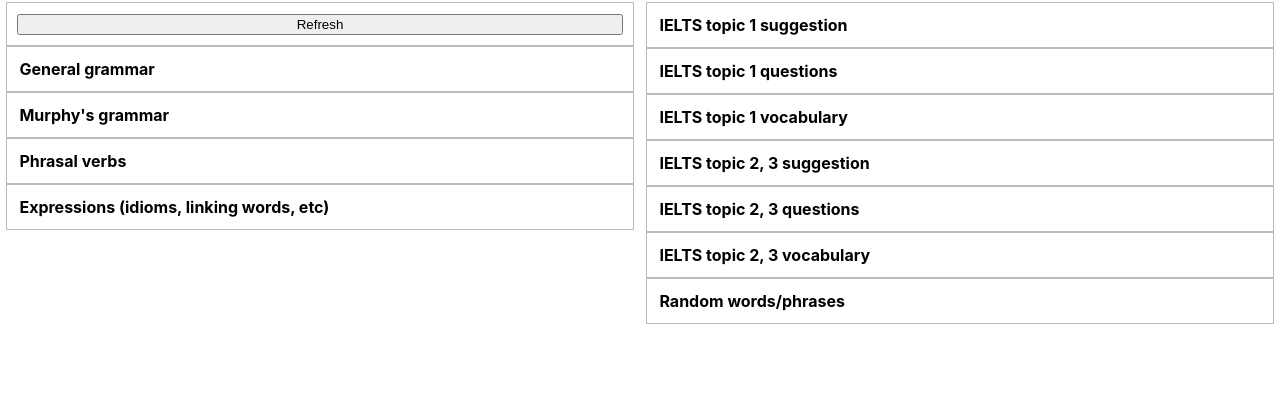
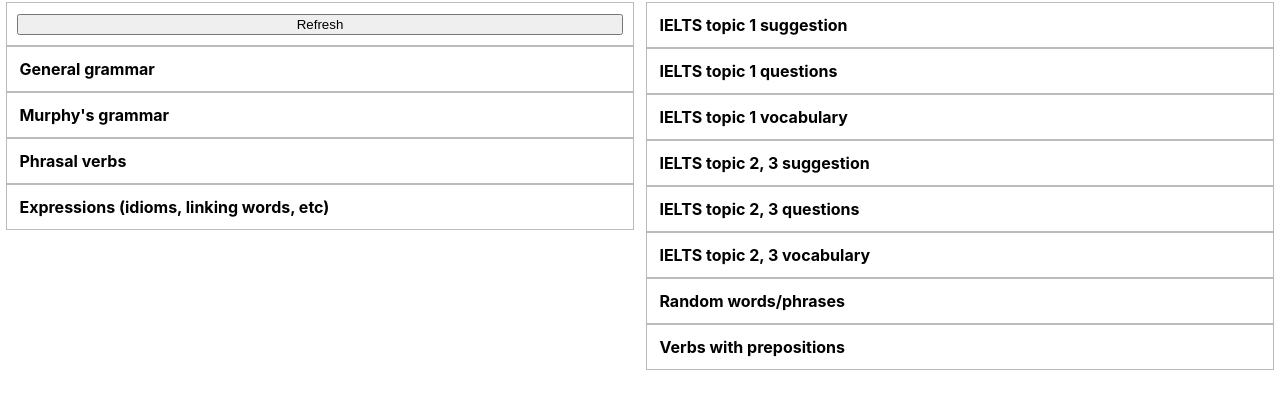
Before and after one commit to fedor-malyshkin/english-speak-frontend, a React (Create React App) app: page / in a window 1280 px wide. Shown: the top 396 px of the page. Built offline with nearby package versions, Linux system fonts and the light colour scheme; no server answers.

Commit message:
New section

```diff
--- a/src/containers/Dashboard/Dashboard.js
+++ b/src/containers/Dashboard/Dashboard.js
@@ -9,6 +9,7 @@
     const [dataMurphy, updateMurphyData] = useState([]);
     const [dataGrammar, updateGrammarData] = useState([]);
     const [dataPhrasalVerbs, updatePhrasalVerbsData] = useState([]);
+    const [dataVerbsWithPrep, updateVerbsWithPrepData] = useState([]);
     const [dataTopicQ1Questions, updateTopicQ1QuestionsData] = useState([]);
     const [dataTopicQ1Vocabulary, updateTopicQ1VocabularyData] = useState([]);
     const [dataTopicQ23Questions, updateTopicQ23QuestionsData] = useState([]);
@@ -29,6 +30,11 @@
     function reloadPhrasalVerbs() {
         axios.get("/phrasal_verbs")
             .then(response => updatePhrasalVerbsData(response.data));
+    }
+
+    function reloadVerbsWithPrep() {
+        axios.get("/verbs_with_prepositions")
+            .then(response => updateVerbsWithPrepData(response.data));
     }
 
     function reloadExpressions() {
@@ -81,6 +87,7 @@
         reloadMurphy();
         reloadGrammar();
         reloadPhrasalVerbs();
+        reloadVerbsWithPrep();
         reloadExpressions();
         reloadTopicQ1();
         reloadTopicQ23();
@@ -91,6 +98,7 @@
     const murphy = <EntriesList data={dataMurphy}/>
     const grammar = <EntriesList data={dataGrammar}/>
     const phrasalVerbs = <EntriesList data={dataPhrasalVerbs} formatUrl="true"/>
+    const verbsWithPrep = <EntriesList data={dataVerbsWithPrep}/>
     const topicQ1Questions = <EntriesList data={dataTopicQ1Questions}/>
     const topicQ1Vocabulary = <EntriesList data={dataTopicQ1Vocabulary}/>
     const topicQ23Questions = <EntriesList data={dataTopicQ23Questions}/>
@@ -139,6 +147,9 @@
                 <div id="random_words">
                     <p onClick={() => reloadRandomWords()}>Random words/phrases</p>
                     {randomWords}</div>
+                <div id="verbs_with_preps">
+                    <p onClick={() => reloadVerbsWithPrep()}>Verbs with prepositions</p>
+                    {verbsWithPrep}</div>
             </div>
         </div>
     );
```
